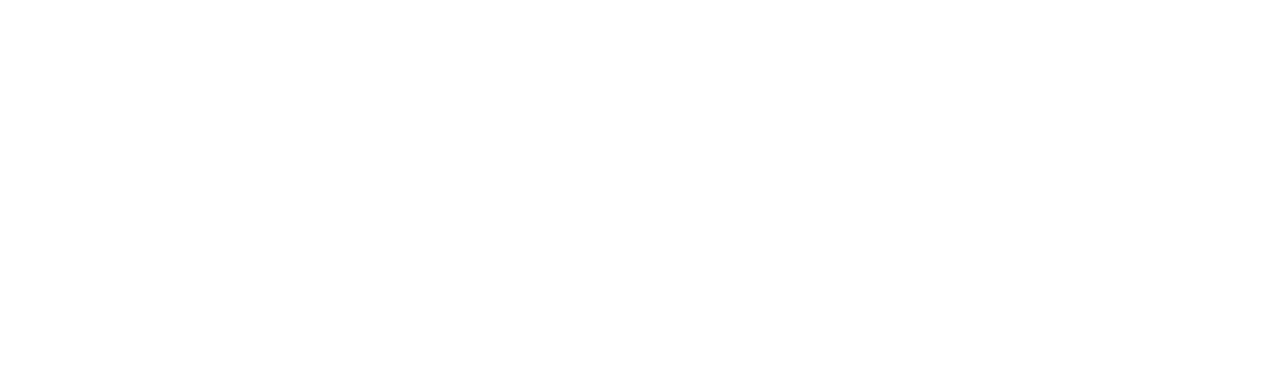
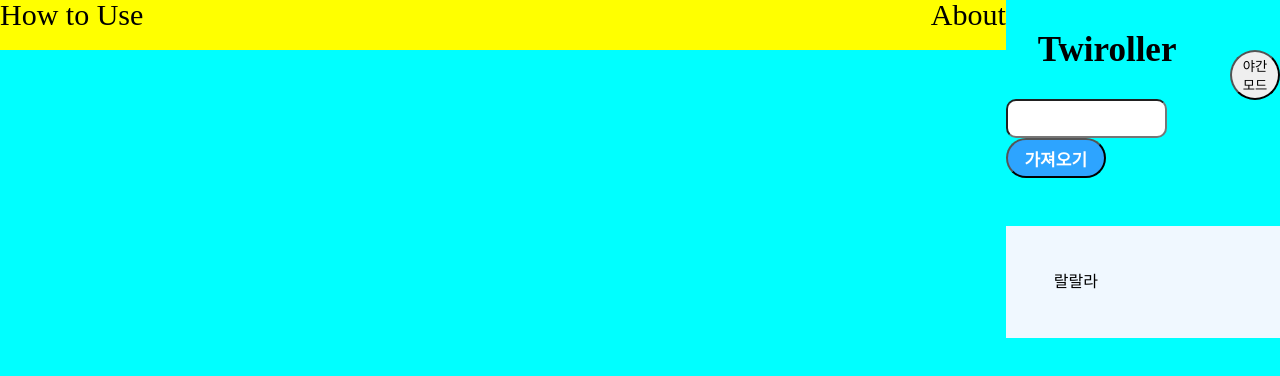
Before and after one commit to Raros17/twiroller, a React (Create React App) app: page / in a window 1280 px wide. Shown: the top 376 px of the page. Built offline with nearby package versions, Linux system fonts and the light colour scheme.

Commit message:
feat: 기초 레이아웃 추가

```diff
--- a/package.json
+++ b/package.json
@@ -13,6 +13,7 @@
     "react": "^18.3.1",
     "react-dom": "^18.3.1",
     "react-scripts": "5.0.1",
+    "styled-components": "^6.1.8",
     "typescript": "^4.9.5",
     "web-vitals": "^2.1.4"
   },
--- a/src/App.tsx
+++ b/src/App.tsx
@@ -1,12 +1,102 @@
-import React from 'react';
-import logo from './logo.svg';
-import './App.css';
+import './styles/global-style.css';
+import styled from 'styled-components';
 
 function App() {
   return (
-    <div className="App">
-    </div>
+    <TopContainer>
+        <Header>
+          <HeaderList>
+            <li>How to Use</li>
+            <li>About</li>
+          </HeaderList>
+          <ChangeBtn>야간모드</ChangeBtn>
+        </Header>
+        <div>
+          <Title>Twiroller</Title>
+          <section>
+            <HyperLinkArea/>
+            <CrawlingBtn>가져오기</CrawlingBtn>
+            <ContentSection>
+              <ContentContainer>랄랄라</ContentContainer>
+            </ContentSection>
+          </section>
+      </div>
+    </TopContainer>
   );
 }
+export default App;
 
-export default App;
+const TopContainer = styled.section`
+  background-color: aqua;
+  width: 100%;
+  height: 100vh;
+  display: flex;
+  justify-content: center;
+`
+
+
+const Title = styled.h1`
+  font-size: 35px;
+  font-weight: 800;
+  margin: 2rem;
+`
+
+const ChangeBtn = styled.button`
+  width: 50px;
+  height: 50px;
+  border-radius: 50%;
+  position: absolute;
+  right: 0;
+`
+
+const Header = styled.header`
+  width: 100%;
+  background-color: yellow;
+  height: 50px;
+  text-align: center;
+`
+const HeaderList = styled.ul`
+  display: flex;
+  justify-content: space-between;
+  height: 50px;
+  text-align: center;
+  font-size: 30px;
+`
+
+const ContentSection = styled.section`
+  display: flex;
+  justify-content: center;
+  margin-top: 3rem;
+`
+
+const ContentContainer = styled.div`
+  width: 80%;
+  background-color: aliceblue;
+  padding: 3rem;
+`
+
+const HyperLinkArea = styled.input`
+  width: 50%;
+  height: 25px;
+  border-radius: 10px;
+  margin-right: 1rem;
+  outline: none;
+  font-size: 17px;
+  font-family: inherit;
+  padding: 5px 10px;
+`
+const CrawlingBtn = styled.button`
+  width: 100px;
+  height: 40px;
+  font-size: 17px;
+  border-radius: 20px;
+  font-weight: 700;
+  outline: none;
+  cursor: pointer;
+  background-color: #2da4ff;
+  transition: all 0.2s ease;
+  color: #fff;
+  &:hover{
+    background-color: #76adff;
+  }
+`
--- /dev/null
+++ b/src/styles/global-style.css
@@ -0,0 +1,96 @@
+/* http://meyerweb.com/eric/tools/css/reset/
+   v2.0 | 20110126
+   License: none (public domain)
+*/
+
+@font-face {
+    font-family: 'Pretendard-Regular','gothic';
+    src: url('https://cdn.jsdelivr.net/gh/Project-Noonnu/noonfonts_2107@1.1/Pretendard-Regular.woff') format('woff');
+    font-weight: 400;
+    font-style: normal;
+}
+
+.App {
+	text-align: center;
+  }
+
+  .App-logo {
+	height: 40vmin;
+	pointer-events: none;
+  }
+
+  @media (prefers-reduced-motion: no-preference) {
+	.App-logo {
+	  animation: App-logo-spin infinite 20s linear;
+	}
+  }
+
+  .App-header {
+	background-color: #282c34;
+	min-height: 100vh;
+	display: flex;
+	flex-direction: column;
+	align-items: center;
+	justify-content: center;
+	font-size: calc(10px + 2vmin);
+	color: white;
+  }
+
+  .App-link {
+	color: #61dafb;
+  }
+
+  @keyframes App-logo-spin {
+	from {
+	  transform: rotate(0deg);
+	}
+	to {
+	  transform: rotate(360deg);
+	}
+  }
+
+
+html, body, div, span, applet, object, iframe,
+h1, h2, h3, h4, h5, h6, p, blockquote, pre,
+a, abbr, acronym, address, big, cite, code,
+del, dfn, em, img, ins, kbd, q, s, samp,
+small, strike, strong, sub, sup, tt, var,
+b, u, i, center,
+dl, dt, dd, ol, ul, li,
+fieldset, form, label, legend,
+table, caption, tbody, tfoot, thead, tr, th, td,
+article, aside, canvas, details, embed,
+figure, figcaption, footer, header, hgroup,
+menu, nav, output, ruby, section, summary,
+time, mark, audio, video {
+	margin: 0;
+	padding: 0;
+	border: 0;
+	font-size: 100%;
+	font: inherit;
+	vertical-align: baseline;
+}
+/* HTML5 display-role reset for older browsers */
+article, aside, details, figcaption, figure,
+footer, header, hgroup, menu, nav, section {
+	display: block;
+}
+body {
+	line-height: 1;
+	font-family:"Pretendard-Regular";
+}
+ol, ul {
+	list-style: none;
+}
+blockquote, q {
+	quotes: none;
+}
+blockquote:before, blockquote:after,
+q:before, q:after {
+	content: '';
+	content: none;
+}
+table {
+	border-collapse: collapse;
+	border-spacing: 0;
+}
```
Also changed, not shown: 2 other files (tests, documents, lock files or other folders).
